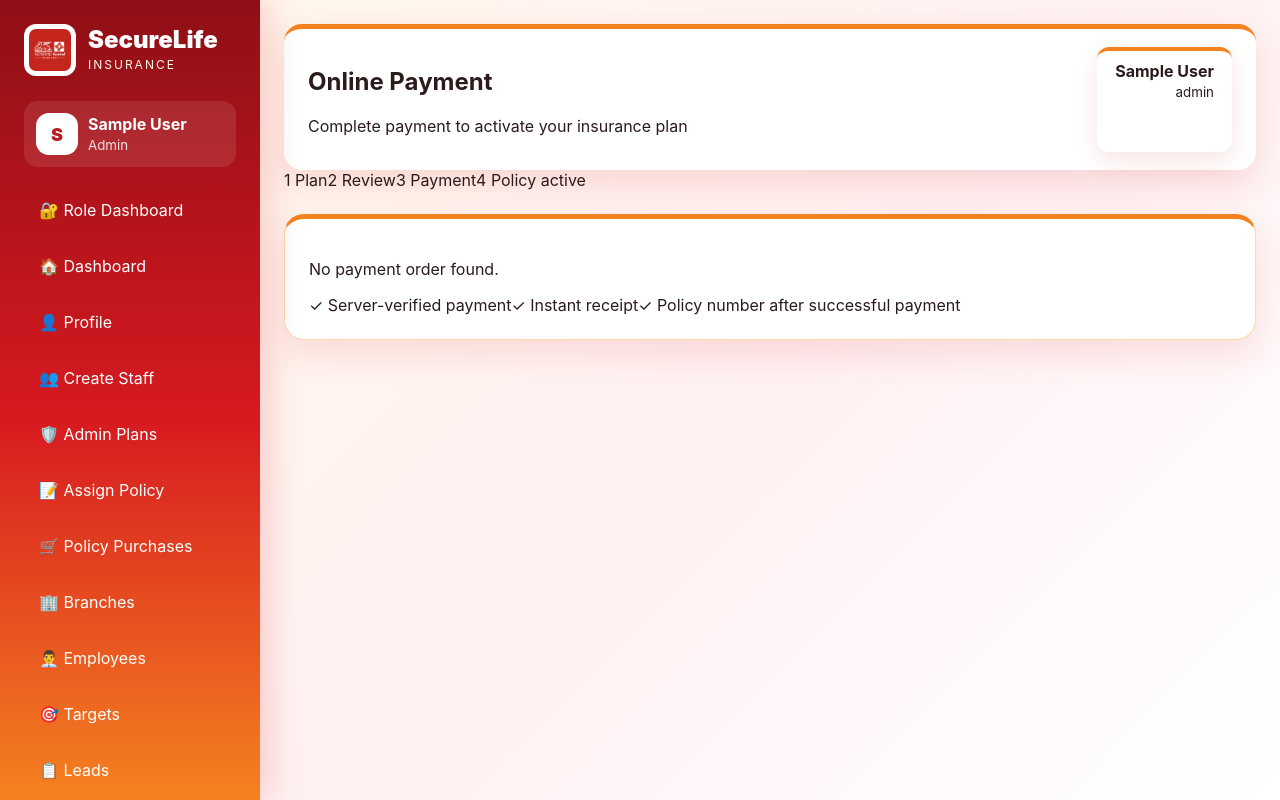
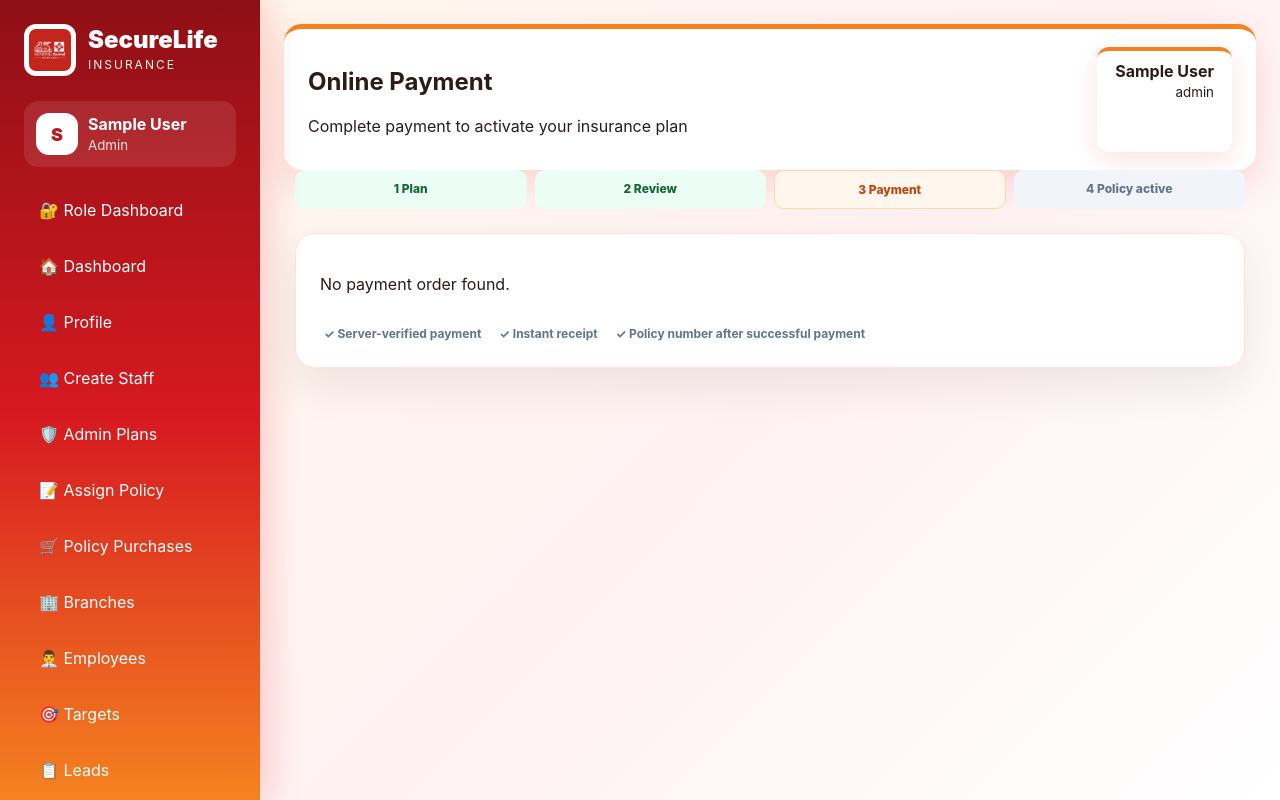
Before and after one commit to mummy7791/insurance-app, a React (Vite) app in the folder frontend/: page /payment in a window 1280 px wide. Built offline with nearby package versions, Linux system fonts and the light colour scheme; no server answers; sample sign-in values are in the browser's storage.

Commit message:
style: polish plan and payment journey

```diff
--- a/frontend/src/styles/app.css
+++ b/frontend/src/styles/app.css
@@ -971,3 +971,9 @@ body.dark .warning-badge {
 .sidebar-user-card{display:grid;grid-template-columns:42px 1fr;gap:10px;align-items:center;margin:4px 0 20px;padding:12px;background:rgba(255,255,255,.1);border-radius:14px}.sidebar-avatar{width:42px;height:42px;border-radius:13px;background:#fff;color:#b91c1c;display:grid;place-items:center;font-weight:950;font-size:18px}.sidebar-user-card small{opacity:.86;text-transform:capitalize}.sidebar-branch{grid-column:1/-1;margin-top:2px}
 .quick-service-grid a{transition:.2s;border:1px solid #f1f5f9}.quick-service-grid a:hover{transform:translateY(-3px);border-color:#fed7aa;box-shadow:0 12px 24px rgba(100,30,30,.08)}
 @media(max-width:760px){.customer-welcome-pro{min-height:auto}.protection-shield{display:none}.customer-welcome-pro h1{font-size:30px}.customer-section-title{align-items:flex-start;gap:12px;flex-direction:column}.secure-chip{align-self:flex-start}}
+
+
+/* ===== PLAN DISCOVERY & SECURE CHECKOUT ===== */
+.insurance-plan-grid{align-items:stretch}.insurance-plan-card{display:flex;flex-direction:column;position:relative;overflow:hidden;border:1px solid #fee2e2!important;box-shadow:0 12px 32px rgba(91,33,33,.07)!important}.insurance-plan-card:before{content:"";height:4px;background:linear-gradient(90deg,#b91c1c,#f97316);position:absolute;left:0;right:0;top:0}.insurance-plan-card h3{font-size:23px;margin:13px 0 16px;color:#1e293b}.plan-category{align-self:flex-start;background:#fff7ed;color:#c2410c;padding:7px 10px;border-radius:999px;font-size:11px;font-weight:900;letter-spacing:.7px}.plan-benefit-box{margin-top:auto;background:#f8fafc;border-radius:14px;padding:13px}.plan-benefit-box span{font-size:11px;font-weight:900;color:#64748b;text-transform:uppercase}.plan-benefit-box p{margin:5px 0 0;color:#334155}.plan-card-footer{display:grid;grid-template-columns:1fr 1fr;gap:10px;margin:12px 0}.plan-card-footer div{padding:11px;border:1px solid #f1f5f9;border-radius:12px}.plan-card-footer small,.plan-card-footer strong{display:block}.plan-card-footer small{color:#64748b;margin-bottom:3px}.plan-card-footer strong{color:#7f1d1d}
+.payment-shell{max-width:950px;margin:0 auto}.payment-progress{display:grid;grid-template-columns:repeat(4,1fr);gap:8px;margin:0 0 18px}.payment-progress span{padding:11px;text-align:center;background:#f1f5f9;color:#64748b;border-radius:10px;font-size:12px;font-weight:850}.payment-progress .done{background:#ecfdf5;color:#166534}.payment-progress .active{background:#fff7ed;color:#c2410c;border:1px solid #fed7aa}.payment-checkout{box-shadow:0 18px 45px rgba(51,31,31,.08)!important;border:1px solid #fee2e2!important}.checkout-heading{display:flex;justify-content:space-between;gap:20px;align-items:start;margin-bottom:20px}.checkout-heading h2{font-size:28px;margin:5px 0}.checkout-heading p{color:#64748b}.secure-payment-badge{white-space:nowrap;background:#ecfdf5;color:#166534;padding:9px 12px;border-radius:999px;font-size:12px;font-weight:850}.checkout-table th{color:#64748b;font-weight:700}.checkout-table td{text-align:right;font-weight:800}.payment-trust{display:flex;gap:18px;flex-wrap:wrap;padding:16px 4px 2px;color:#64748b;font-size:12px;font-weight:700}.payment-success{text-align:center;max-width:850px;margin:20px auto!important}.payment-success .success-mark{margin:0 auto 12px}.success-actions{display:flex;justify-content:center;gap:10px;margin-top:20px}
+@media(max-width:650px){.payment-progress{grid-template-columns:1fr 1fr}.checkout-heading{flex-direction:column}.plan-card-footer{grid-template-columns:1fr}.payment-trust{display:grid;gap:8px}}
```
